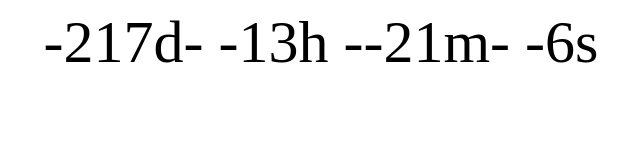
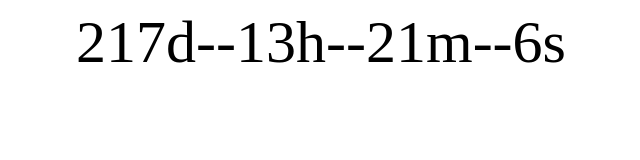
Before and after one commit to Hafiz77/hafiz77.github.io, a plain HTML site: page index.html in a window 1280 px wide. Shown: the whole page, without its empty margins (319-959 px from the left). Drawn offline with Linux system fonts and the light colour scheme.

Commit message:
Update index.html

```diff
--- a/index.html
+++ b/index.html
@@ -34,8 +34,8 @@ var x = setInterval(function() {
   var seconds = Math.floor((distance % (1000 * 60)) / 1000);
 
   // Output the result in an element with id="demo"
-  document.getElementById("demo").innerHTML = days + "d- " + hours + "h -"
-  + minutes + "m- " + seconds + "s ";
+  document.getElementById("demo").innerHTML = Math.abs(days) + "d-" + hours + "h-"
+  + minutes + "m-" + seconds + "s ";
 
 }, 1000);
 </script>
```
